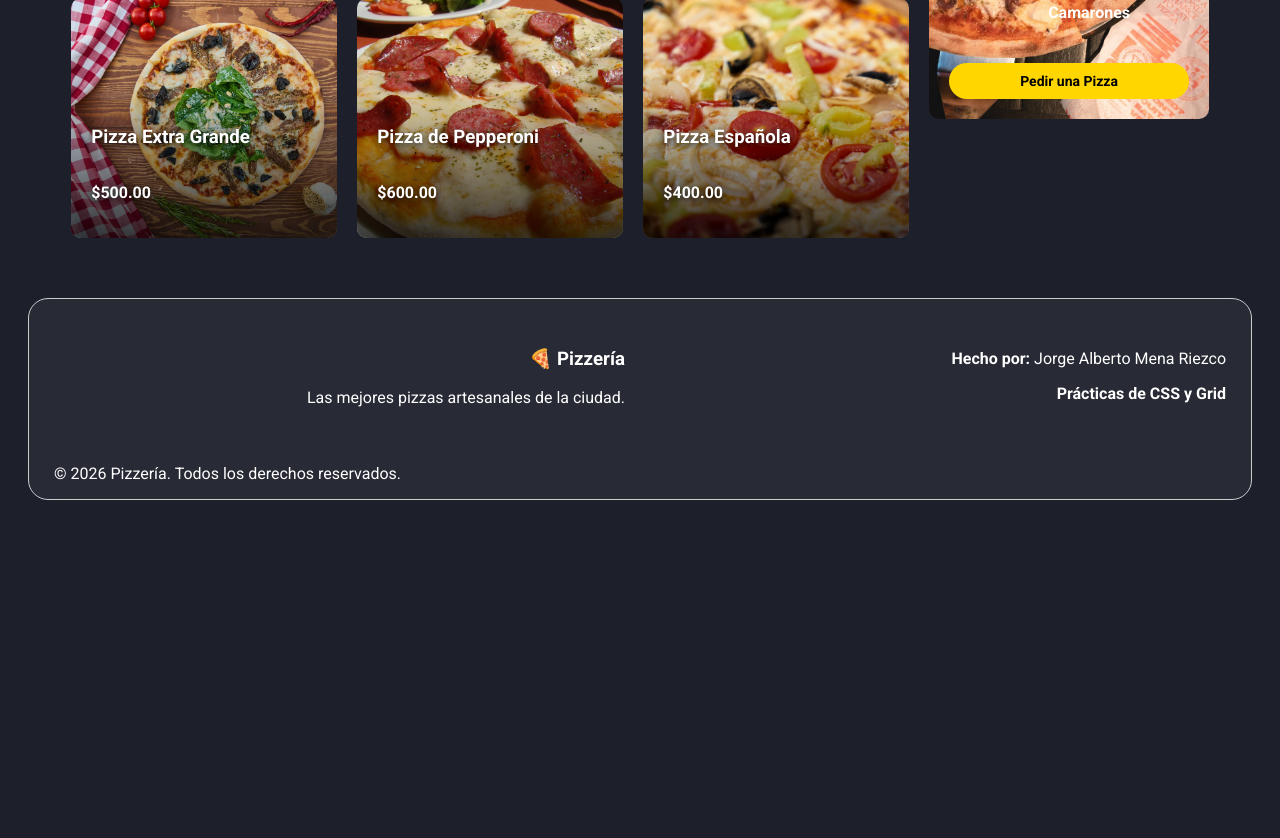
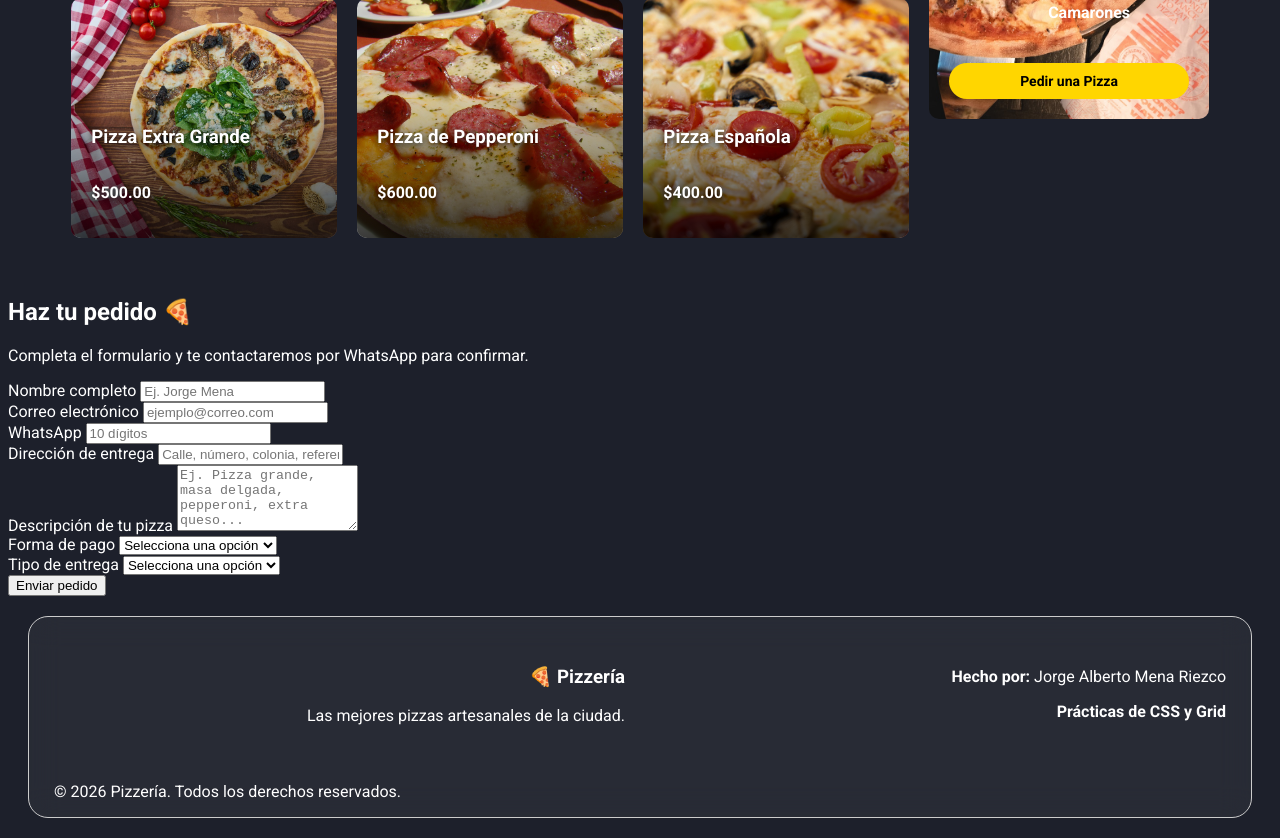
Before and after one commit to elbeto88/Pizzarica, a plain HTML site: page index.html in a window 1280 px wide. Shown: the part 823-1661 px from the top of the page. Before the commit the page ends 1343 px from the top, so only its background shows below. Drawn offline with Linux system fonts and the light colour scheme.

Commit message:
Actualizar index.html

```diff
--- a/index.html
+++ b/index.html
@@ -100,7 +100,65 @@
 			<button class="boton">Pedir una Pizza</button>
 		</div>
 	</div>
+<section class="seccion-formulario">
+	<div class="formulario-contenedor">
+		<h2 class="formulario-titulo">Haz tu pedido 🍕</h2>
+		<p class="formulario-subtitulo">
+			Completa el formulario y te contactaremos por WhatsApp para confirmar.
+		</p>
 
+		<form class="formulario" action="#" method="POST">
+			<div class="formulario-grupo">
+				<label for="nombre">Nombre completo</label>
+				<input type="text" id="nombre" name="nombre" placeholder="Ej. Jorge Mena" required>
+			</div>
+
+			<div class="formulario-grupo">
+				<label for="correo">Correo electrónico</label>
+				<input type="email" id="correo" name="correo" placeholder="ejemplo@correo.com" required>
+			</div>
+
+			<div class="formulario-grupo">
+				<label for="whatsapp">WhatsApp</label>
+				<input type="tel" id="whatsapp" name="whatsapp" placeholder="10 dígitos" pattern="[0-9]{10}" maxlength="10" required>
+			</div>
+
+			<div class="formulario-grupo formulario-grupo--completo">
+				<label for="direccion">Dirección de entrega</label>
+				<input type="text" id="direccion" name="direccion" placeholder="Calle, número, colonia, referencias" required>
+			</div>
+
+			<div class="formulario-grupo formulario-grupo--completo">
+				<label for="descripcion">Descripción de tu pizza</label>
+				<textarea id="descripcion" name="descripcion" rows="4" placeholder="Ej. Pizza grande, masa delgada, pepperoni, extra queso..." required></textarea>
+			</div>
+
+			<div class="formulario-grupo">
+				<label for="pago">Forma de pago</label>
+				<select id="pago" name="pago" required>
+					<option value="" disabled selected>Selecciona una opción</option>
+					<option value="efectivo">Efectivo</option>
+					<option value="tarjeta">Tarjeta (débito/crédito)</option>
+					<option value="transferencia">Transferencia bancaria</option>
+					<option value="mercado-pago">Mercado Pago</option>
+				</select>
+			</div>
+
+			<div class="formulario-grupo">
+				<label for="entrega">Tipo de entrega</label>
+				<select id="entrega" name="entrega" required>
+					<option value="" disabled selected>Selecciona una opción</option>
+					<option value="domicilio">Envío a domicilio</option>
+					<option value="sucursal">Pasar por la pizza</option>
+				</select>
+			</div>
+
+			<div class="formulario-grupo formulario-grupo--completo">
+				<button type="submit" class="boton-enviar">Enviar pedido</button>
+			</div>
+		</form>
+	</div>
+</section>
 <footer class="footer">
 	<div class="footer-contenido">
 		<div class="footer-info">
```
